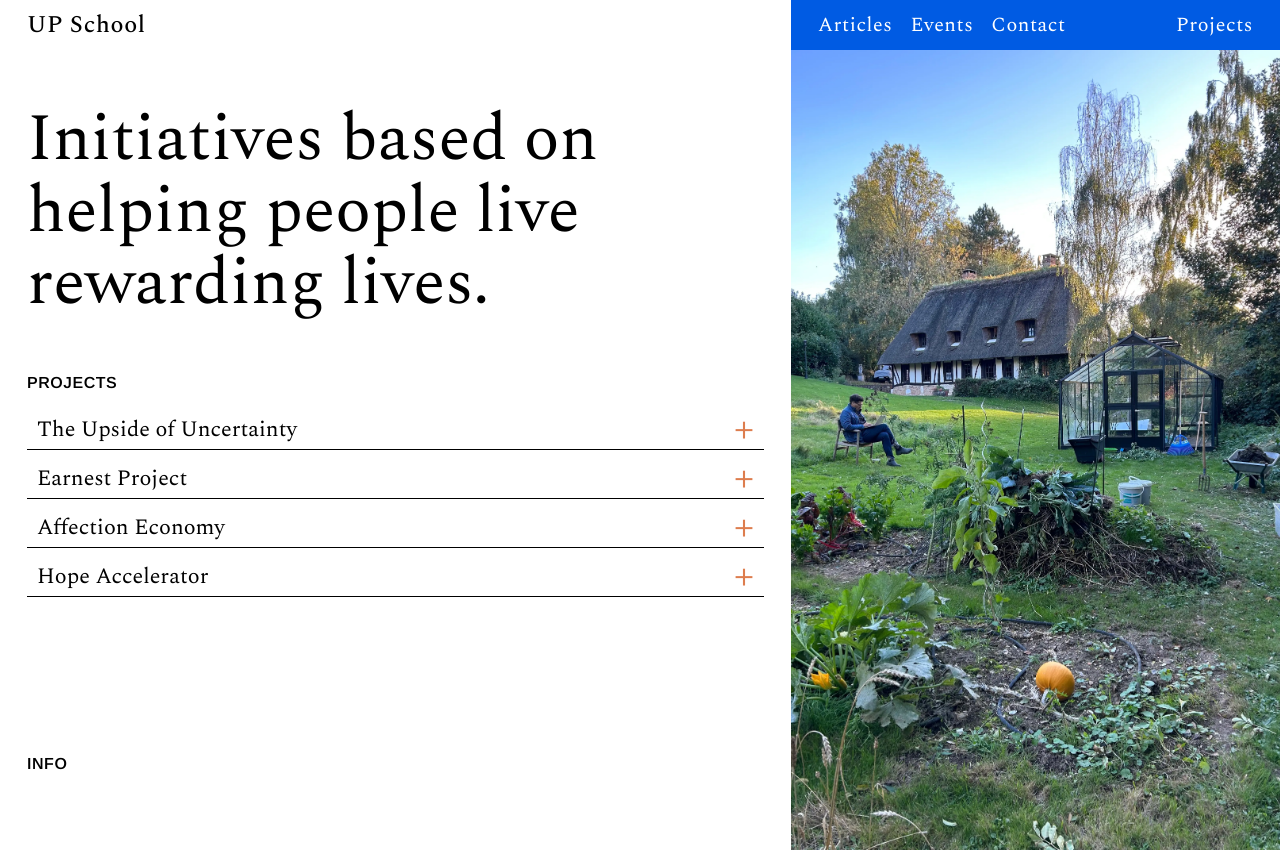
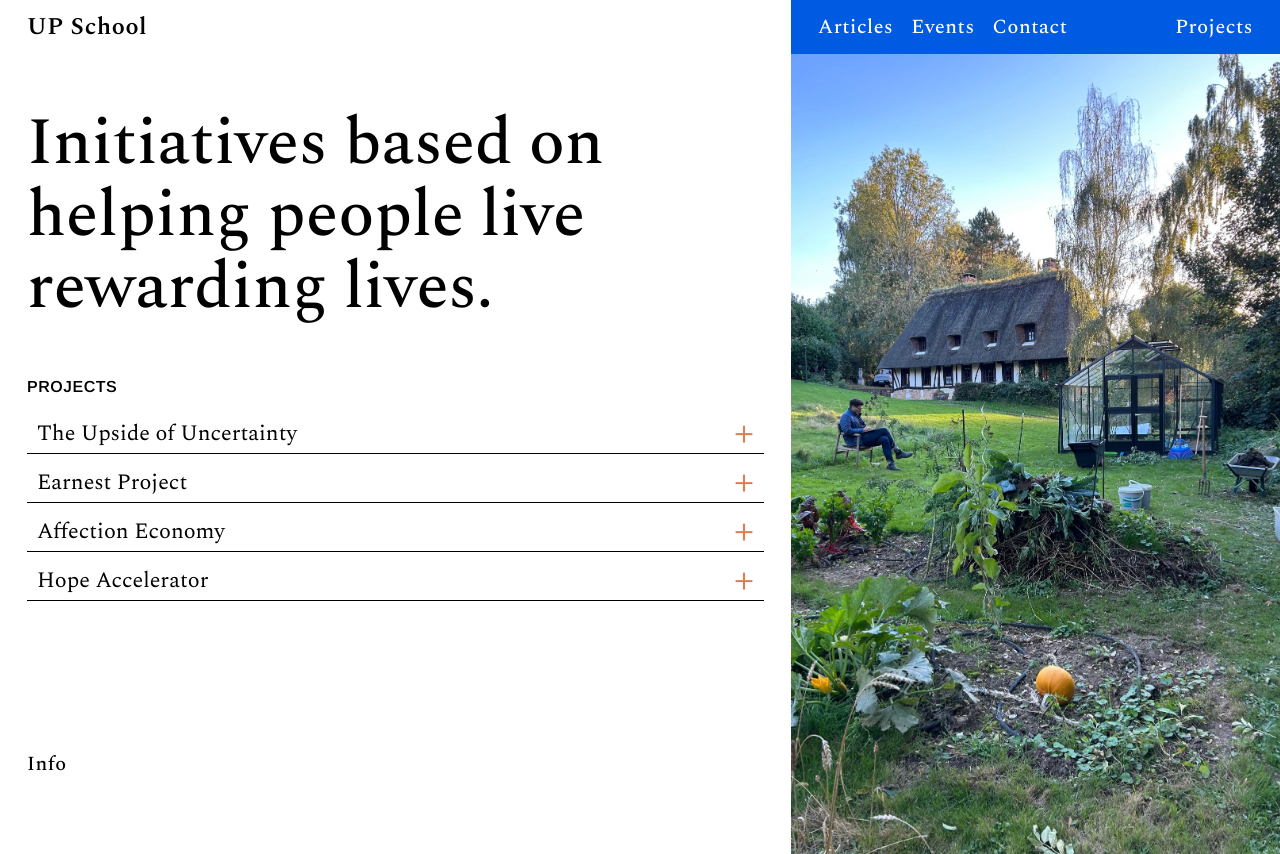
Before and after one commit to jordan-furr/upschool, a Nuxt app: page / in a window 1280 px wide. Built offline with nearby package versions, Linux system fonts and the light colour scheme; a web font is replaced by a local one.

Commit message:
info button colors

```diff
--- a/pages/affection-economy.vue
+++ b/pages/affection-economy.vue
@@ -15,8 +15,10 @@
 
             </div>
         </div>
-        <div class="info-button-cont pl4 page-content">
-            <p class="nav-text blue-hover">INFO</p>
+        <div class="info-button-cont page-content">
+            <nuxt-link to="/info">
+                <p class="info-button">Info</p>
+            </nuxt-link>
         </div>
     </div>
 </template>
--- a/pages/earnest-project.vue
+++ b/pages/earnest-project.vue
@@ -18,8 +18,10 @@
                 </div>
             </div>
         </div>
-        <div class="info-button-cont pl4 page-content">
-            <p class="nav-text blue-hover">INFO</p>
+        <div class="info-button-cont page-content">
+            <nuxt-link to="/info">
+                <p class="info-button">Info</p>
+            </nuxt-link>
         </div>
     </div>
 </template>
--- a/pages/hope-accelerator.vue
+++ b/pages/hope-accelerator.vue
@@ -8,15 +8,17 @@
                 </div>
                 <div class="about-text">
                     <p>Accelerating hope in the world.</p>
-                    <p>Working from a place of affection (for what you do and who you are doing it with and for) where dignity, good will and care are reciprocated.</p>
+                    <p>Working from a place of affection (for what you do and who you are doing it with and for) where
+                        dignity, good will and care are reciprocated.</p>
                 </div>
             </div>
             <div class="w-382 img-half">
-
             </div>
         </div>
-        <div class="info-button-cont pl4 page-content">
-            <p class="nav-text blue-hover">INFO</p>
+        <div class="info-button-cont page-content">
+            <nuxt-link to="/info">
+                <p class="info-button" style="color: black;">Info</p>
+            </nuxt-link>
         </div>
     </div>
 </template>
--- a/pages/index.vue
+++ b/pages/index.vue
@@ -1,5 +1,5 @@
 <template>
-    <div>
+  <div class="home-page">
     <up-header />
     <div class="flex flex-row w-100">
       <div class="w-618 flex flex-col ph4 borderbox">
@@ -29,8 +29,10 @@
       <div class="w-382 img-half">
       </div>
     </div>
-        <div class="info-button-cont pl4">
-            <p class="nav-text blue-hover">INFO</p>
+    <div class="info-button-cont page-content">
+      <nuxt-link to="/info">
+        <p class="info-button">Info</p>
+      </nuxt-link>
     </div>
   </div>
 </template>
--- a/pages/info.vue
+++ b/pages/info.vue
@@ -60,16 +60,16 @@
             <img class="backpack" src="/assets/UPschool-backpack.webp" alt="">
         </div>
         <div class="info-button-cont pl4 page-content">
-            <p @click="goBack" class="close-button">CLOSE</p>
+
         </div>
-        <div class="x-box">
+        <div class="x-box info">
             <div>
-                <nuxt-link to="/">
+                <p @click="goBack" class="close-button">
                     <svg viewBox="0 0 48 48" xmlns="http://www.w3.org/2000/svg">
                         <line x1="40.91" y1="6.97" x2="6.97" y2="40.91" stroke="white" stroke-width="2" />
                         <line x1="6.97" y1="6.97" x2="40.91" y2="40.91" stroke="white" stroke-width="2" />
                     </svg>
-                </nuxt-link>
+                </p>
             </div>
         </div>
     </div>
--- a/pages/upside-of-uncertainty.vue
+++ b/pages/upside-of-uncertainty.vue
@@ -11,18 +11,20 @@
                         teams.</p>
                     <p>The Upside of Uncertainty teaches uncertainty + possibility are two sides of the same coin.</p>
                     <a href="https://www.theupsideofuncertainty.com/" target="_blank">
-                        <p><span class="view-text upside">View --></span></p>
+                        <p><span class="view-text upside">View →</span></p>
                     </a>
 
                 </div>
             </div>
             <div class="w-382 img-half">
-
+                <div class="w-50 flex margin-a align-center page-height">
+                    <img class="w-100" src="/assets/upsideofuncertaintycover.webp" alt="">
+                </div>
             </div>
         </div>
-        <div class="info-button-cont pl4 page-content">
+        <div class="info-button-cont page-content">
             <nuxt-link to="/info">
-                <p class="info-button">INFO</p>
+                <p class="info-button">Info</p>
             </nuxt-link>
         </div>
     </div>
--- a/style.css
+++ b/style.css
@@ -747,7 +747,7 @@ a:hover {
 }
 
 .page {
-    height: calc(100vh - 46px);
+    height: calc(100vh - 54px);
 }
 
 .page-height {
@@ -768,7 +768,7 @@ a:hover {
 
 .logo {
     font-size: 24px;
-    font-weight: 500;
+    font-weight: 600;
     letter-spacing: 0.03rem;
     font-family: 'Spectral';
     color: black;
@@ -776,25 +776,24 @@ a:hover {
 
 .menu-item {
     font-size: 20px;
-    font-weight: 400;
+    font-weight: 500;
     letter-spacing: 0.03rem;
     color: white;
     padding-left: 18px;
     padding-right: 0px;
-    padding-top: 16px;
-    padding-bottom: 16px;
+    padding-top: 18px;
+    padding-bottom: 18px;
     font-family: 'Spectral';
 }
 
 .alt-header {
     border-bottom: 2px solid #70D884;
-    padding: 16px 0;
+    padding: 18px 0;
 }
 
 .info-header {
     background-color: #005BE3;
-    border-bottom: 2px solid white;
-    padding: 16px 0;
+    padding: 24px 0;
 }
 
 .info-menu-item {
@@ -812,7 +811,8 @@ a:hover {
 
 .info-button-cont {
     position: absolute;
-    bottom: 27px;
+    left: 1.5rem;
+    bottom: 1.5rem;
     z-index: 1;
 }
 
@@ -919,7 +919,7 @@ a:hover {
 
 .landing p {
     font-family: 'Spectral';
-    font-weight: 300;
+    font-weight: 500;
     font-size: 66px;
     line-height: 72px;
 }
@@ -1054,7 +1054,11 @@ a:hover {
 }
 
 .hope-page .page-content p {
-    color: #ddedf0;
+    color: #ddedf0 !important;
+}
+
+.hope-page .page-content .info-button:hover {
+    color: #C9FFAF !important;
 }
 
 .earnest-page .page-content p {
@@ -1065,12 +1069,36 @@ a:hover {
     background-color: #F4AA6D;
 }
 
+.affection-page .page-content .info-button:hover {
+    color: #BA3F2D !important;
+}
+
+.affection-page .page-content p {
+    color: black;
+}
+
 .upside-page {
     background-color: #0C3F41;
 }
 
 .upside-page .page-content p {
     color: #C9FFAF;
+}
+
+.upside-page .page-content .info-button:hover {
+    color: #11935e;
+}
+
+.earnest-page .page-content .info-button:hover {
+    color: var(--oyellow);
+}
+
+.home-page .page-content .info-button:hover {
+    color: #005BE3;
+}
+
+.home-page .page-content p {
+    color: black;
 }
 
 .article-content {
@@ -1116,7 +1144,7 @@ a:hover {
 
 .info-button {
     font-size: 20px;
-    font-weight: 400;
+    font-weight: 500;
     letter-spacing: 0.03rem;
     font-family: 'Spectral';
 }
@@ -1138,7 +1166,12 @@ a:hover {
     width: 36px;
     position: absolute;
     right: 1.5rem;
-    top: 7px;
+    top: 10px;
+}
+
+
+.x-box.alt {
+    top: 15px;
 }
 
 @media (max-width: 1000px) {
```
Lines whose indentation alone changed are shown as unchanged.
